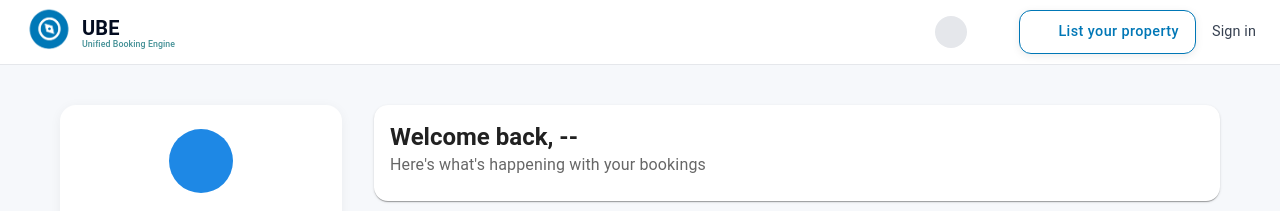
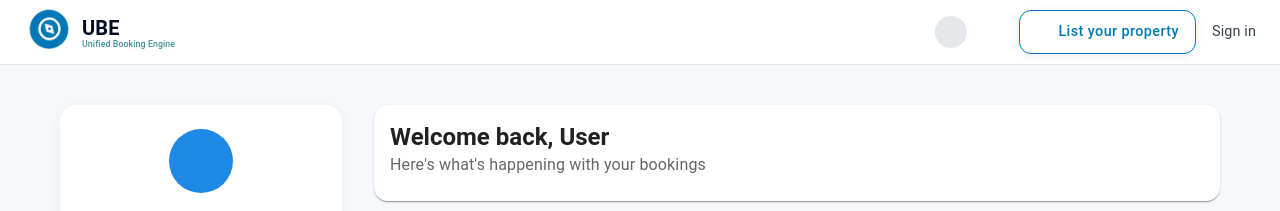
Before and after one commit to SkyteIT/booking-frontend, a React (Vite) app: page /dashboard in a window 1280 px wide. Shown: the top 211 px of the page. Built offline with nearby package versions, Linux system fonts and the light colour scheme; some icons are missing.

Commit message:
Save current work

```diff
--- a/src/components/sections/userDashboard/WelcomeCard.tsx
+++ b/src/components/sections/userDashboard/WelcomeCard.tsx
@@ -1,12 +1,18 @@
 import { Card, CardContent, Typography } from "@mui/material";
+import { useAuth } from "../../../context/AuthContext";
 
 const WelcomeCard = () => {
+  const { user } = useAuth();
+
+  // Extract first name from full name or default to 'User'
+  const firstName = user?.name ? user.name.split(" ")[0] : "User";
+
   return (
-    <Card sx={{ mb: 3, borderRadius: "14px",width: "100%" }}>
+    <Card sx={{ mb: 3, borderRadius: "14px", width: "100%" }}>
       <CardContent>
 
         <Typography variant="h5" fontWeight={600}>
-          Welcome back, --
+          Welcome back, {firstName}
         </Typography>
 
         <Typography color="text.secondary">
--- a/src/layouts/AuthLayout/AuthLayout.tsx
+++ b/src/layouts/AuthLayout/AuthLayout.tsx
@@ -17,7 +17,7 @@ function AuthLayout({ children }: AuthLayoutProps) {
           <h1>Your next adventure starts here.</h1>
           <p>
             Discover the world with our seamless booking experience
-            for hotels, restaurents, events, activities, eqiupments and car rentals.
+            for hotels, restaurants, events, activities, equipments and car rentals.
           </p>
         </div>
       </div>
--- a/src/layouts/AuthLayout/auth.css
+++ b/src/layouts/AuthLayout/auth.css
@@ -198,7 +198,7 @@
     padding: 12px;
     border-radius: 12px;
     border: 1px solid #ddd;
-    background: white;
+    background: rgb(255, 255, 255);
     cursor: pointer;
     margin-bottom: 20px;
     transition: 0.2s ease;
--- a/src/pages/vendor/application/BusinessInfo.tsx
+++ b/src/pages/vendor/application/BusinessInfo.tsx
@@ -149,7 +149,7 @@ const BusinessInfo = (): JSX.Element => {
                 Business Type
               </Typography>
               <TextField
-                placeholder="Travel & Accomdation,Transport,Activities etc."
+                placeholder="Travel & Accommodation,Transport,Activities etc."
                 fullWidth
                 variant="outlined"
                 value={formData.businessType}
```
Also changed, not shown: src/context/VendorApplicationContext.tsx (+5 -13 lines), src/pages/public/auth/Login.tsx (line endings or trailing spaces), 1 other file (tests, documents, lock files or other folders).
